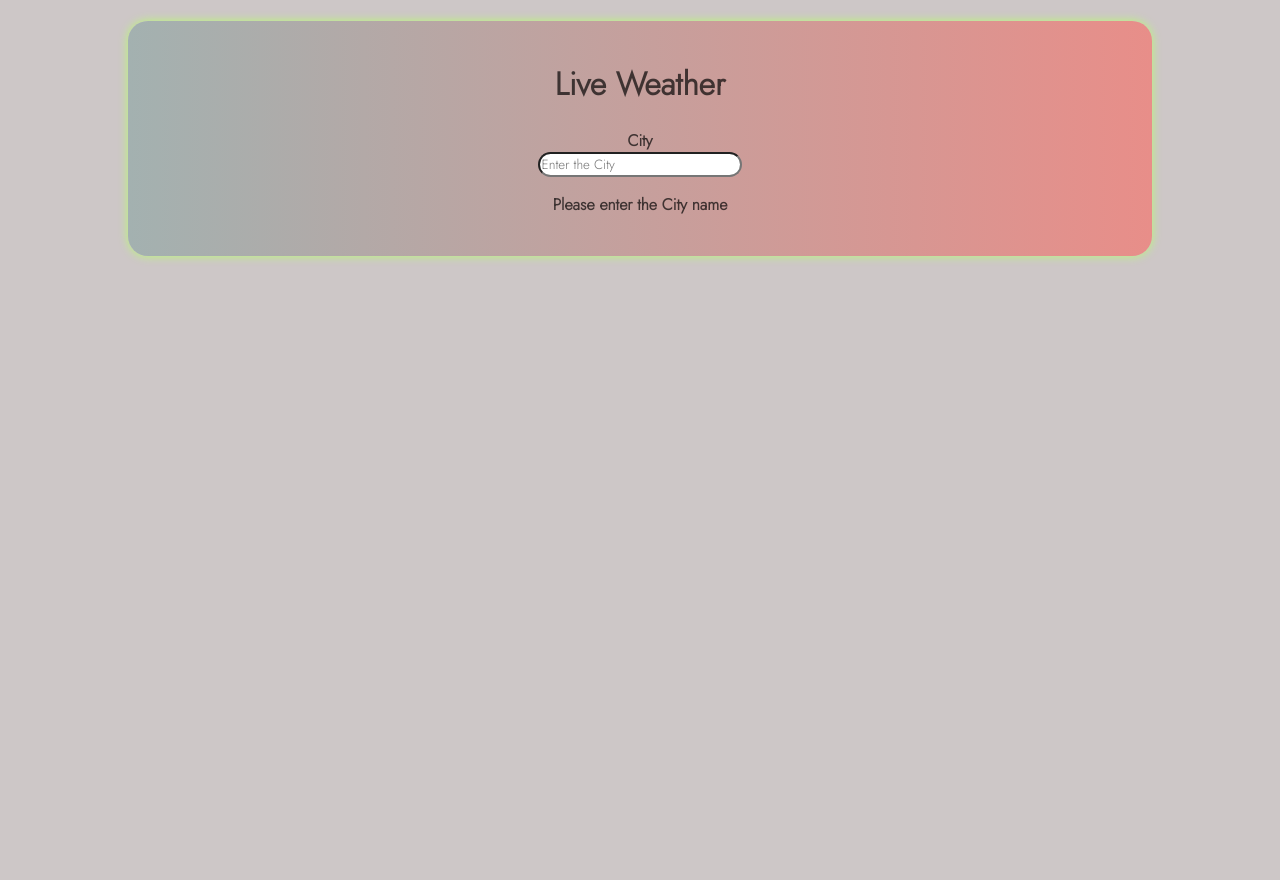
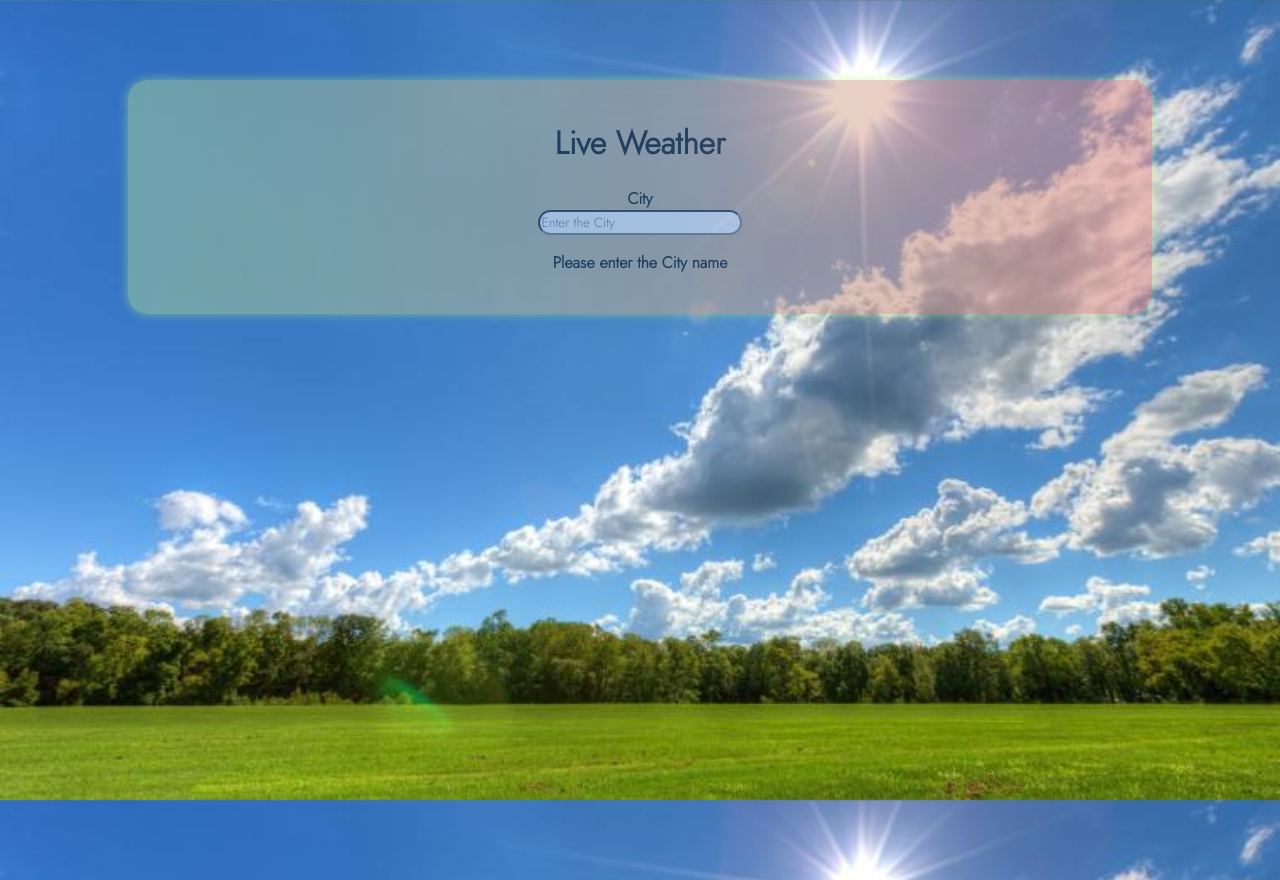
Before and after one commit to Miraanz15/weather_app, a React (Create React App) app: page / in a window 1280 px wide. Before the commit the page ends 800 px from the top, so only its background shows below. Built offline with nearby package versions, Linux system fonts and the light colour scheme; no server answers.

Commit message:
Features added

```diff
--- a/src/App.css
+++ b/src/App.css
@@ -3,6 +3,13 @@
   height:100%;
   background-color: rgba(194, 186, 186, 0.808);
   scroll-behavior: smooth;
+  background-image: url('weather.jpg');
+  background-size: cover;
+  background-position: center;
+  background-attachment: fixed;
+  margin: 0;
+  overflow: hidden;
+  height: 100vh;
 }
 
 .App {
--- a/src/components/css/TempApp.module.css
+++ b/src/components/css/TempApp.module.css
@@ -1,14 +1,15 @@
 .box{
     margin-left: 10vw;
     margin-right: 10vw;
+    margin-top: 10vh;
     border-radius: 20px;
     width: 80%;
     box-shadow: 0 0 10px rgb(184, 250, 113);
     font-family: 'Jost', sans-serif;
-    color: rgba(0, 0, 0, 0.683);
+    color: rgb(0, 0, 0);
     padding-bottom: 5vh;
-    background: linear-gradient(to right, rgb(163, 177, 176), rgb(232,142,137));
-
+    background: linear-gradient(to right, #a3d299, rgb(232,142,137));
+    opacity: 0.5;
 }
 .headingTop{
     font-family: 'Jost', sans-serif;
```
Also changed, not shown: src/weather.jpg (added).
